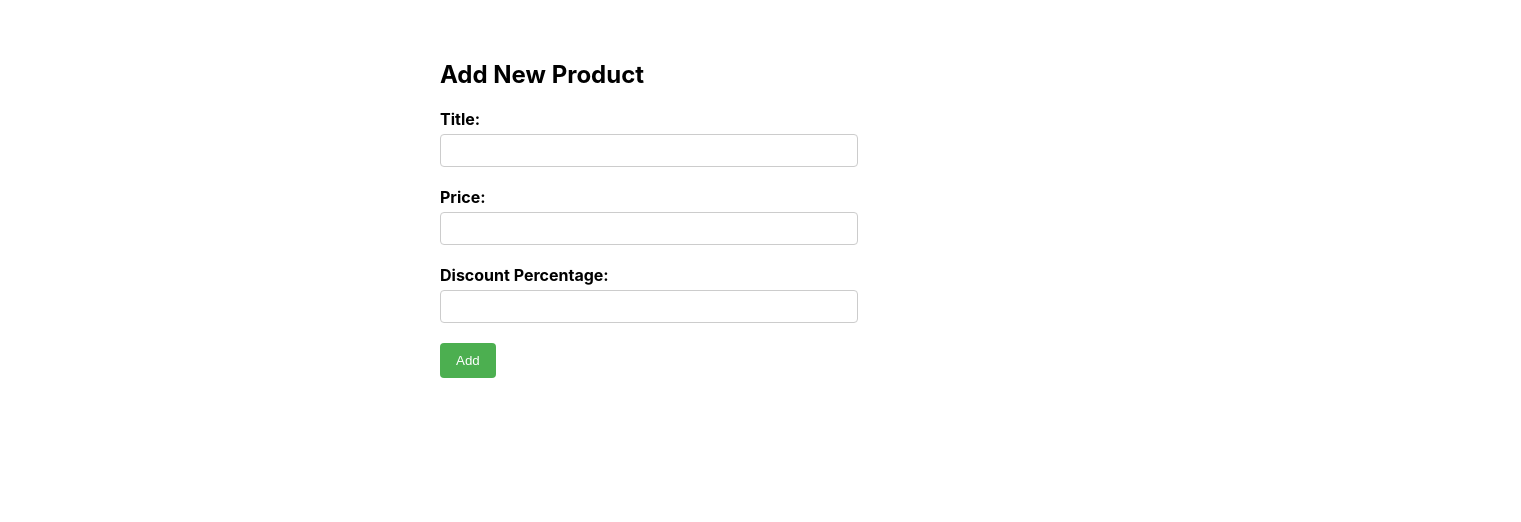
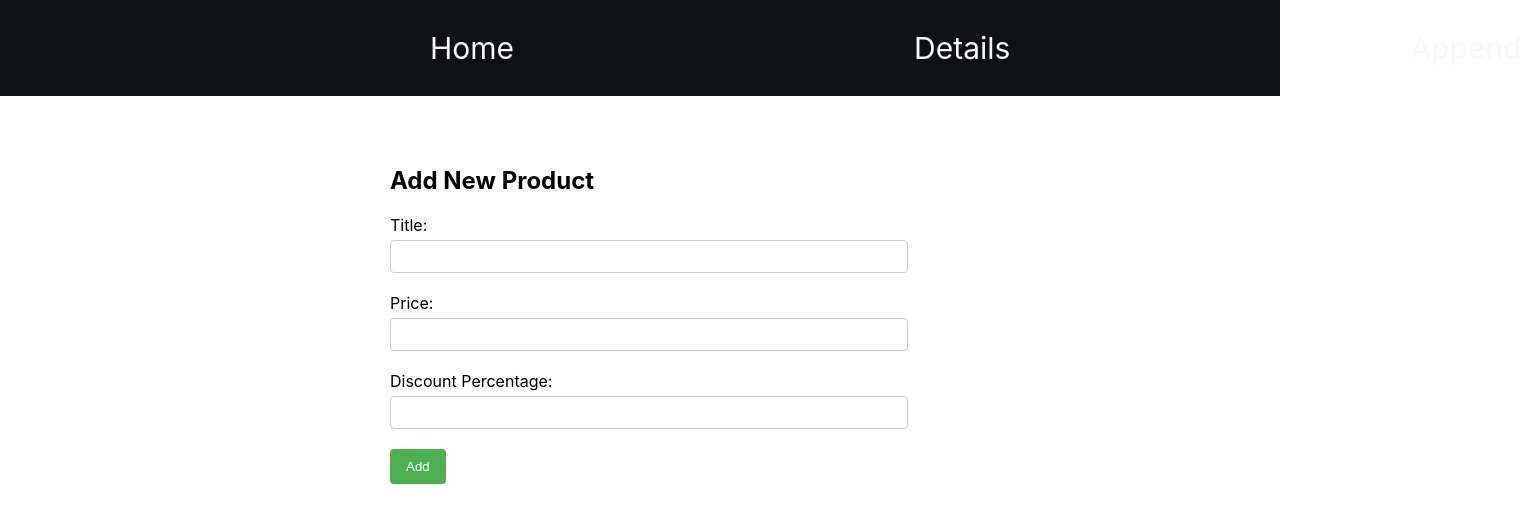
Before and after one commit to HenrietteDaughtyOloo/fetching_using_reactjs, a React (Create React App) app: page /add-product in a window 1280 px wide. Shown: the top 522 px of the page, 1521 px wide, since content can reach past the window. Built offline with nearby package versions, Linux system fonts and the light colour scheme.

Commit message:
Added and styled the navigation bar

```diff
--- a/src/AddProduct/style.css
+++ b/src/AddProduct/style.css
@@ -1,11 +1,11 @@
 .add-product-container {
     display: flex;
     justify-content: center;
-    margin-top: 40px;
+    margin-top: 50px;
 }
 
 .form-wrapper {
-    width: 400px;
+    width: 500px;
 }
 
 .form-group {
@@ -14,7 +14,7 @@
 
 label {
     display: block;
-    font-weight: bold;
+    font-weight: 10px;
     margin-bottom: 5px;
 }
 
--- a/src/App.css
+++ b/src/App.css
@@ -36,3 +36,20 @@
     transform: rotate(360deg);
   }
 }
+.navbar{
+  background: #0d1312;
+  padding: 30px;
+  text-decoration: none;
+  text-align: center;
+  font-size: 30px;
+  margin-left: 0%;
+
+}
+.links {
+
+  text-decoration: none;
+  padding-left: 400px;
+  cursor: cell;
+  color: rgb(248, 248, 252);
+
+  }
--- a/src/App.js
+++ b/src/App.js
@@ -1,6 +1,6 @@
 import logo from './logo.svg';
 import './App.css';
-import{Routes, Route, BrowserRouter,} from 'react-router-dom';
+import{Routes, Route, BrowserRouter, Link,} from 'react-router-dom';
 import'./App.css';
 import Login from './Login';
 import Form from './AppendProduct'
@@ -12,9 +12,15 @@ function App() {
       return (
     <div>
       <BrowserRouter>
+      <nav className='navbar'>
+        <Link className='links'to="/Login">Home</Link>
+        <Link className='links' to="/Form">Details</Link>
+        <Link className='links' to="/AddProduct">Append</Link>
+      </nav>
 
         <Routes>
-          <Route path="/" element={<Login />} />
+          <Route path="/Login" element={<Login />} />
+          <Route path="/Form" element={<Products />} />
           <Route path="/Products" element={<Products />} />
           <Route path="/add-product" element={<AddProduct />} />
 
--- a/src/AppendProduct/style.css
+++ b/src/AppendProduct/style.css
@@ -8,7 +8,7 @@
     width: 100%;
     border: solid 2px rgb(32, 85, 52);
     border-radius: 5px;
-    font-size: 1rem;
+    font-size: 2rem;
 }
 
 
```
